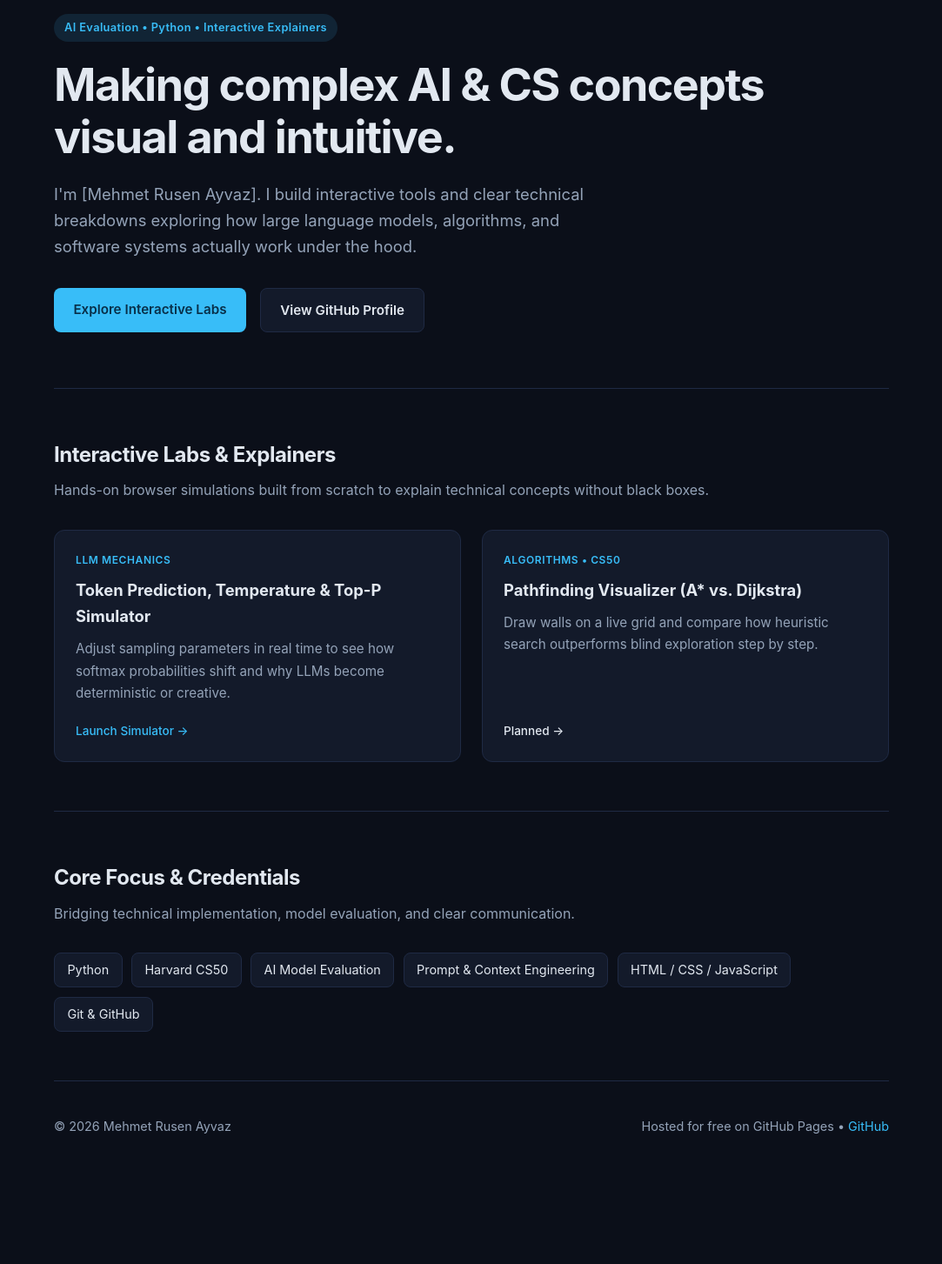
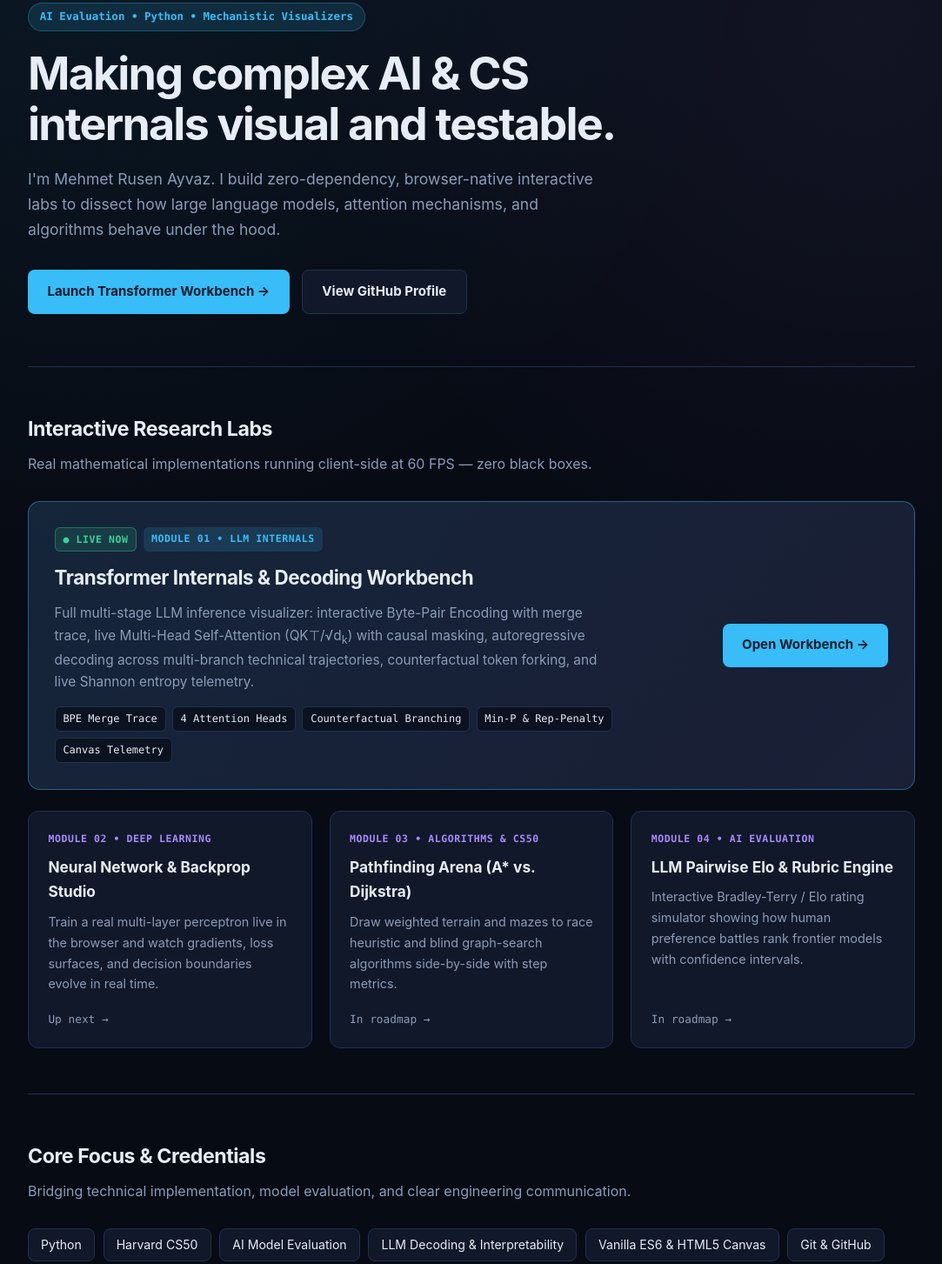
Before and after one commit to thinkmodule/thinkmodule.github.io, a plain HTML site: page index.html in a window 1280 px wide. Shown: the part 149-1602 px from the top of the page at 87% size, without its empty margins (98-1181 px from the left). Before the commit the page ends 1496 px from the top, so only its background shows below. Drawn offline with Linux system fonts and the light colour scheme.

Commit message:
Update index.html for lab and design changes

```diff
--- a/index.html
+++ b/index.html
@@ -3,43 +3,42 @@
 <head>
   <meta charset="UTF-8" />
   <meta name="viewport" content="width=device-width, initial-scale=1.0" />
-  <title>Mehmet Rusen Ayvaz — Interactive AI &amp; Tech Lab</title>
+  <title>Mehmet Rusen Ayvaz — Interactive AI &amp; Systems Lab</title>
   <style>
     :root {
-      --bg: #0b0f19;
-      --surface: #131a2a;
-      --border: #1f2a44;
-      --text: #e2e8f0;
-      --muted: #94a3b8;
+      --bg: #070b14;
+      --surface: #111829;
+      --surface-2: #172036;
+      --border: #22304f;
+      --text: #e6edf7;
+      --muted: #8b9cb8;
       --accent: #38bdf8;
-      --accent-soft: rgba(56, 189, 248, 0.12);
+      --accent-soft: rgba(56, 189, 248, 0.14);
+      --green: #34d399;
+      --green-soft: rgba(52, 211, 153, 0.14);
+      --purple: #a78bfa;
     }
 
-    * {
-      box-sizing: border-box;
-      margin: 0;
-      padding: 0;
-    }
+    * { box-sizing: border-box; margin: 0; padding: 0; }
 
     body {
-      font-family: -apple-system, BlinkMacSystemFont, "Segoe UI", Roboto, Inter, sans-serif;
-      background-color: var(--bg);
+      font-family: -apple-system, BlinkMacSystemFont, "Inter", "Segoe UI", Roboto, sans-serif;
+      background:
+        radial-gradient(circle at 15% 0%, rgba(56, 189, 248, 0.08), transparent 38%),
+        radial-gradient(circle at 85% 10%, rgba(167, 139, 250, 0.07), transparent 34%),
+        var(--bg);
       color: var(--text);
       line-height: 1.65;
       padding: 0 1.5rem;
     }
 
-    .container {
-      max-width: 960px;
-      margin: 0 auto;
-    }
+    .container { max-width: 1020px; margin: 0 auto; }
 
-    /* Navigation */
     nav {
       display: flex;
       justify-content: space-between;
       align-items: center;
-      padding: 1.75rem 0;
+      padding: 1.6rem 0;
       border-bottom: 1px solid var(--border);
     }
 
@@ -51,178 +50,188 @@
       text-decoration: none;
     }
 
-    .logo span {
-      color: var(--accent);
-    }
+    .logo span { color: var(--accent); }
 
-    .nav-links {
-      display: flex;
-      gap: 1.5rem;
-    }
-
+    .nav-links { display: flex; gap: 1.5rem; }
     .nav-links a {
       color: var(--muted);
       text-decoration: none;
-      font-size: 0.95rem;
-      transition: color 0.2s;
+      font-size: 0.92rem;
+      transition: color 0.18s;
     }
+    .nav-links a:hover { color: var(--text); }
 
-    .nav-links a:hover {
-      color: var(--text);
-    }
-
-    /* Hero */
-    header {
-      padding: 5rem 0 4rem;
-    }
+    header { padding: 4.5rem 0 3.75rem; }
 
     .badge {
       display: inline-block;
       background: var(--accent-soft);
       color: var(--accent);
-      font-size: 0.8rem;
+      font-family: ui-monospace, SFMono-Regular, Menlo, monospace;
+      font-size: 0.78rem;
       font-weight: 600;
-      padding: 0.35rem 0.75rem;
+      padding: 0.32rem 0.8rem;
       border-radius: 999px;
+      border: 1px solid rgba(56, 189, 248, 0.28);
       margin-bottom: 1.25rem;
-      letter-spacing: 0.03em;
     }
 
     h1 {
-      font-size: clamp(2rem, 5vw, 3.25rem);
-      line-height: 1.15;
-      letter-spacing: -0.03em;
-      margin-bottom: 1.25rem;
+      font-size: clamp(2rem, 4.8vw, 3.25rem);
+      line-height: 1.12;
+      letter-spacing: -0.035em;
+      margin-bottom: 1.15rem;
+      max-width: 780px;
     }
 
     .subtitle {
-      font-size: 1.15rem;
+      font-size: 1.1rem;
       color: var(--muted);
-      max-width: 650px;
+      max-width: 660px;
       margin-bottom: 2rem;
     }
 
-    .cta-group {
-      display: flex;
-      gap: 1rem;
-      flex-wrap: wrap;
+    .cta-group { display: flex; gap: 0.9rem; flex-wrap: wrap; }
+
+    .btn {
+      display: inline-flex;
+      align-items: center;
+      gap: 0.45rem;
+      padding: 0.78rem 1.4rem;
+      border-radius: 8px;
+      font-weight: 700;
+      font-size: 0.94rem;
+      text-decoration: none;
+      transition: transform 0.15s, background 0.18s, border-color 0.18s;
     }
 
-    .btn {
-      display: inline-block;
-      padding: 0.75rem 1.4rem;
-      border-radius: 8px;
-      font-weight: 600;
-      font-size: 0.95rem;
-      text-decoration: none;
-      transition: transform 0.15s, background 0.2s;
-    }
-
-    .btn-primary {
-      background: var(--accent);
-      color: #082f49;
-    }
-
-    .btn-primary:hover {
-      transform: translateY(-1px);
-      background: #7dd3fc;
-    }
+    .btn-primary { background: var(--accent); color: #051c2c; }
+    .btn-primary:hover { transform: translateY(-1px); background: #7dd3fc; }
 
     .btn-secondary {
       background: var(--surface);
       color: var(--text);
       border: 1px solid var(--border);
     }
+    .btn-secondary:hover { border-color: var(--accent); }
 
-    .btn-secondary:hover {
-      border-color: var(--accent);
-    }
-
-    /* Sections */
     section {
-      padding: 3.5rem 0;
+      padding: 3.25rem 0;
       border-top: 1px solid var(--border);
     }
 
     h2 {
-      font-size: 1.5rem;
+      font-size: 1.45rem;
       letter-spacing: -0.02em;
-      margin-bottom: 0.5rem;
+      margin-bottom: 0.45rem;
     }
 
-    .section-desc {
-      color: var(--muted);
-      margin-bottom: 2rem;
+    .section-desc { color: var(--muted); margin-bottom: 1.85rem; }
+
+    /* Featured Flagship Card */
+    .flagship {
+      background: linear-gradient(135deg, rgba(56, 189, 248, 0.08), rgba(167, 139, 250, 0.06)), var(--surface);
+      border: 1px solid rgba(56, 189, 248, 0.42);
+      border-radius: 14px;
+      padding: 1.85rem;
+      margin-bottom: 1.5rem;
+      display: grid;
+      grid-template-columns: 1fr auto;
+      gap: 1.5rem;
+      align-items: center;
     }
 
-    /* Project Cards */
+    @media (max-width: 720px) {
+      .flagship { grid-template-columns: 1fr; }
+    }
+
+    .pill-row {
+      display: flex;
+      gap: 0.5rem;
+      flex-wrap: wrap;
+      margin-bottom: 0.75rem;
+    }
+
+    .pill {
+      font-family: ui-monospace, SFMono-Regular, Menlo, monospace;
+      font-size: 0.72rem;
+      font-weight: 700;
+      text-transform: uppercase;
+      letter-spacing: 0.05em;
+      padding: 0.22rem 0.55rem;
+      border-radius: 6px;
+    }
+
+    .pill-live {
+      background: var(--green-soft);
+      color: var(--green);
+      border: 1px solid rgba(52, 211, 153, 0.35);
+    }
+
+    .pill-cat {
+      background: var(--accent-soft);
+      color: var(--accent);
+    }
+
+    .flagship h3 { font-size: 1.4rem; margin-bottom: 0.55rem; letter-spacing: -0.02em; }
+    .flagship p { color: var(--muted); max-width: 640px; font-size: 0.96rem; margin-bottom: 1rem; }
+
+    .feature-chips { display: flex; flex-wrap: wrap; gap: 0.45rem; }
+    .feature-chip {
+      font-family: ui-monospace, SFMono-Regular, Menlo, monospace;
+      font-size: 0.75rem;
+      background: rgba(7, 11, 20, 0.65);
+      border: 1px solid var(--border);
+      padding: 0.22rem 0.55rem;
+      border-radius: 6px;
+      color: var(--text);
+    }
+
+    /* Roadmap Cards */
     .grid {
       display: grid;
-      grid-template-columns: repeat(auto-fit, minmax(280px, 1fr));
-      gap: 1.5rem;
+      grid-template-columns: repeat(auto-fit, minmax(270px, 1fr));
+      gap: 1.25rem;
     }
 
     .card {
       background: var(--surface);
       border: 1px solid var(--border);
       border-radius: 12px;
-      padding: 1.5rem;
+      padding: 1.4rem;
       display: flex;
       flex-direction: column;
       justify-content: space-between;
-      transition: border-color 0.2s, transform 0.2s;
+      transition: border-color 0.18s, transform 0.18s;
     }
 
-    .card:hover {
-      border-color: var(--accent);
-      transform: translateY(-2px);
+    .card:hover { border-color: var(--accent); transform: translateY(-2px); }
+
+    .card-tag {
+      font-family: ui-monospace, SFMono-Regular, Menlo, monospace;
+      font-size: 0.72rem;
+      font-weight: 700;
+      text-transform: uppercase;
+      letter-spacing: 0.05em;
+      color: var(--purple);
+      margin-bottom: 0.55rem;
     }
 
-    .card-tag {
-      font-size: 0.75rem;
-      font-weight: 600;
-      text-transform: uppercase;
-      letter-spacing: 0.05em;
-      color: var(--accent);
-      margin-bottom: 0.6rem;
-    }
+    .card h3 { font-size: 1.08rem; margin-bottom: 0.5rem; }
+    .card p { font-size: 0.9rem; color: var(--muted); margin-bottom: 1.1rem; }
+    .status { font-family: ui-monospace, SFMono-Regular, Menlo, monospace; font-size: 0.8rem; color: var(--muted); }
 
-    .card h3 {
-      font-size: 1.15rem;
-      margin-bottom: 0.6rem;
-    }
-
-    .card p {
-      font-size: 0.95rem;
-      color: var(--muted);
-      margin-bottom: 1.25rem;
-    }
-
-    .status {
-      font-size: 0.85rem;
-      color: var(--text);
-      font-weight: 500;
-    }
-
-    /* Skills */
-    .tags {
-      display: flex;
-      flex-wrap: wrap;
-      gap: 0.65rem;
-    }
-
+    .tags { display: flex; flex-wrap: wrap; gap: 0.6rem; }
     .tag {
       background: var(--surface);
       border: 1px solid var(--border);
-      padding: 0.45rem 0.9rem;
+      padding: 0.42rem 0.88rem;
       border-radius: 8px;
-      font-size: 0.9rem;
-      color: var(--text);
+      font-size: 0.88rem;
     }
 
-    /* Footer */
     footer {
-      padding: 2.5rem 0;
+      padding: 2.25rem 0;
       border-top: 1px solid var(--border);
       display: flex;
       justify-content: space-between;
@@ -230,13 +239,10 @@
       flex-wrap: wrap;
       gap: 1rem;
       color: var(--muted);
-      font-size: 0.9rem;
+      font-size: 0.88rem;
     }
 
-    footer a {
-      color: var(--accent);
-      text-decoration: none;
-    }
+    footer a { color: var(--accent); text-decoration: none; }
   </style>
 </head>
 <body>
@@ -245,64 +251,101 @@
       <a href="#" class="logo">Mehmet Rusen Ayvaz<span>.lab</span></a>
       <div class="nav-links">
         <a href="#labs">Interactive Labs</a>
-        <a href="#skills">Background</a>
+        <a href="#skills">Focus</a>
         <a href="https://github.com/thinkmodule" target="_blank" rel="noopener">GitHub</a>
       </div>
     </nav>
 
     <header>
-      <div class="badge">AI Evaluation &bull; Python &bull; Interactive Explainers</div>
-      <h1>Making complex AI &amp; CS concepts visual and intuitive.</h1>
+      <div class="badge">AI Evaluation &bull; Python &bull; Mechanistic Visualizers</div>
+      <h1>Making complex AI &amp; CS internals visual and testable.</h1>
       <p class="subtitle">
-        I'm [Mehmet Rusen Ayvaz]. I build interactive tools and clear technical breakdowns exploring how large language models, algorithms, and software systems actually work under the hood.
+        I'm Mehmet Rusen Ayvaz. I build zero-dependency, browser-native interactive labs to dissect how large language
+        models, attention mechanisms, and algorithms behave under the hood.
       </p>
       <div class="cta-group">
-        <a href="#labs" class="btn btn-primary">Explore Interactive Labs</a>
+        <a href="labs/transformer-workbench/" class="btn btn-primary">Launch Transformer Workbench &rarr;</a>
         <a href="https://github.com/thinkmodule" target="_blank" rel="noopener" class="btn btn-secondary">View GitHub Profile</a>
       </div>
     </header>
 
     <section id="labs">
-      <h2>Interactive Labs &amp; Explainers</h2>
-      <p class="section-desc">Hands-on browser simulations built from scratch to explain technical concepts without black boxes.</p>
+      <h2>Interactive Research Labs</h2>
+      <p class="section-desc">Real mathematical implementations running client-side at 60 FPS — zero black boxes.</p>
 
+      <!-- Module 01: Flagship -->
+      <article class="flagship">
+        <div>
+          <div class="pill-row">
+            <span class="pill pill-live">&#9679; Live Now</span>
+            <span class="pill pill-cat">Module 01 &bull; LLM Internals</span>
+          </div>
+          <h3>Transformer Internals &amp; Decoding Workbench</h3>
+          <p>
+            Full multi-stage LLM inference visualizer: interactive Byte-Pair Encoding with merge trace, live
+            Multi-Head Self-Attention (QK&top;/&radic;d<sub>k</sub>) with causal masking, autoregressive decoding across
+            multi-branch technical trajectories, counterfactual token forking, and live Shannon entropy telemetry.
+          </p>
+          <div class="feature-chips">
+            <span class="feature-chip">BPE Merge Trace</span>
+            <span class="feature-chip">4 Attention Heads</span>
+            <span class="feature-chip">Counterfactual Branching</span>
+            <span class="feature-chip">Min-P &amp; Rep-Penalty</span>
+            <span class="feature-chip">Canvas Telemetry</span>
+          </div>
+        </div>
+        <div>
+          <a href="labs/transformer-workbench/" class="btn btn-primary">Open Workbench &rarr;</a>
+        </div>
+      </article>
+
+      <!-- Upcoming Modules -->
       <div class="grid">
         <article class="card">
           <div>
-            <div class="card-tag">LLM Mechanics</div>
-            <h3>Token Prediction, Temperature &amp; Top-P Simulator</h3>
-            <p>Adjust sampling parameters in real time to see how softmax probabilities shift and why LLMs become deterministic or creative.</p>
+            <div class="card-tag">Module 02 &bull; Deep Learning</div>
+            <h3>Neural Network &amp; Backprop Studio</h3>
+            <p>Train a real multi-layer perceptron live in the browser and watch gradients, loss surfaces, and decision boundaries evolve in real time.</p>
           </div>
-          <a href="llm-simulator.html" class="status" style="color: var(--accent); text-decoration: none;">Launch Simulator &rarr;</a>
+          <div class="status">Up next &rarr;</div>
         </article>
 
         <article class="card">
           <div>
-            <div class="card-tag">Algorithms &bull; CS50</div>
-            <h3>Pathfinding Visualizer (A* vs. Dijkstra)</h3>
-            <p>Draw walls on a live grid and compare how heuristic search outperforms blind exploration step by step.</p>
+            <div class="card-tag">Module 03 &bull; Algorithms &amp; CS50</div>
+            <h3>Pathfinding Arena (A* vs. Dijkstra)</h3>
+            <p>Draw weighted terrain and mazes to race heuristic and blind graph-search algorithms side-by-side with step metrics.</p>
           </div>
-          <div class="status">Planned &rarr;</div>
+          <div class="status">In roadmap &rarr;</div>
+        </article>
+
+        <article class="card">
+          <div>
+            <div class="card-tag">Module 04 &bull; AI Evaluation</div>
+            <h3>LLM Pairwise Elo &amp; Rubric Engine</h3>
+            <p>Interactive Bradley-Terry / Elo rating simulator showing how human preference battles rank frontier models with confidence intervals.</p>
+          </div>
+          <div class="status">In roadmap &rarr;</div>
         </article>
       </div>
     </section>
 
     <section id="skills">
       <h2>Core Focus &amp; Credentials</h2>
-      <p class="section-desc">Bridging technical implementation, model evaluation, and clear communication.</p>
+      <p class="section-desc">Bridging technical implementation, model evaluation, and clear engineering communication.</p>
       <div class="tags">
         <span class="tag">Python</span>
         <span class="tag">Harvard CS50</span>
         <span class="tag">AI Model Evaluation</span>
-        <span class="tag">Prompt &amp; Context Engineering</span>
-        <span class="tag">HTML / CSS / JavaScript</span>
+        <span class="tag">LLM Decoding &amp; Interpretability</span>
+        <span class="tag">Vanilla ES6 &amp; HTML5 Canvas</span>
         <span class="tag">Git &amp; GitHub</span>
       </div>
     </section>
 
     <footer>
       <span>&copy; 2026 Mehmet Rusen Ayvaz</span>
-      <span>Hosted for free on GitHub Pages &bull; <a href="https://github.com/thinkmodule" target="_blank" rel="noopener">GitHub</a></span>
+      <span>thinkmodule.github.io &bull; <a href="https://github.com/thinkmodule/thinkmodule.github.io" target="_blank" rel="noopener">Repository</a></span>
     </footer>
   </div>
 </body>
```
